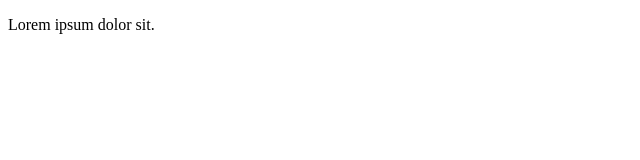
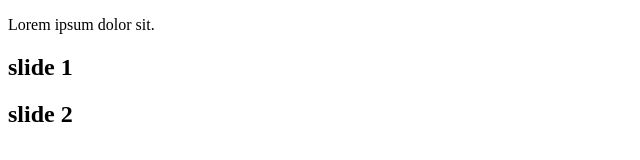
Before and after one commit to zahrawu/Git-project-1, a plain HTML site: page index.html in a window 1280 px wide. Shown: the whole page, without its empty margins (0-640 px from the left). Drawn offline with Linux system fonts and the light colour scheme.

Commit message:
slider is added

```diff
--- a/index.html
+++ b/index.html
@@ -13,6 +13,10 @@
     <header>
         <p>Lorem ipsum dolor sit.</p>
     </header>
+    <div class="slider">
+        <h2>slide 1</h2>
+        <h2>slide 2</h2>
+    </div>
 </body>
 
 </html>
```
